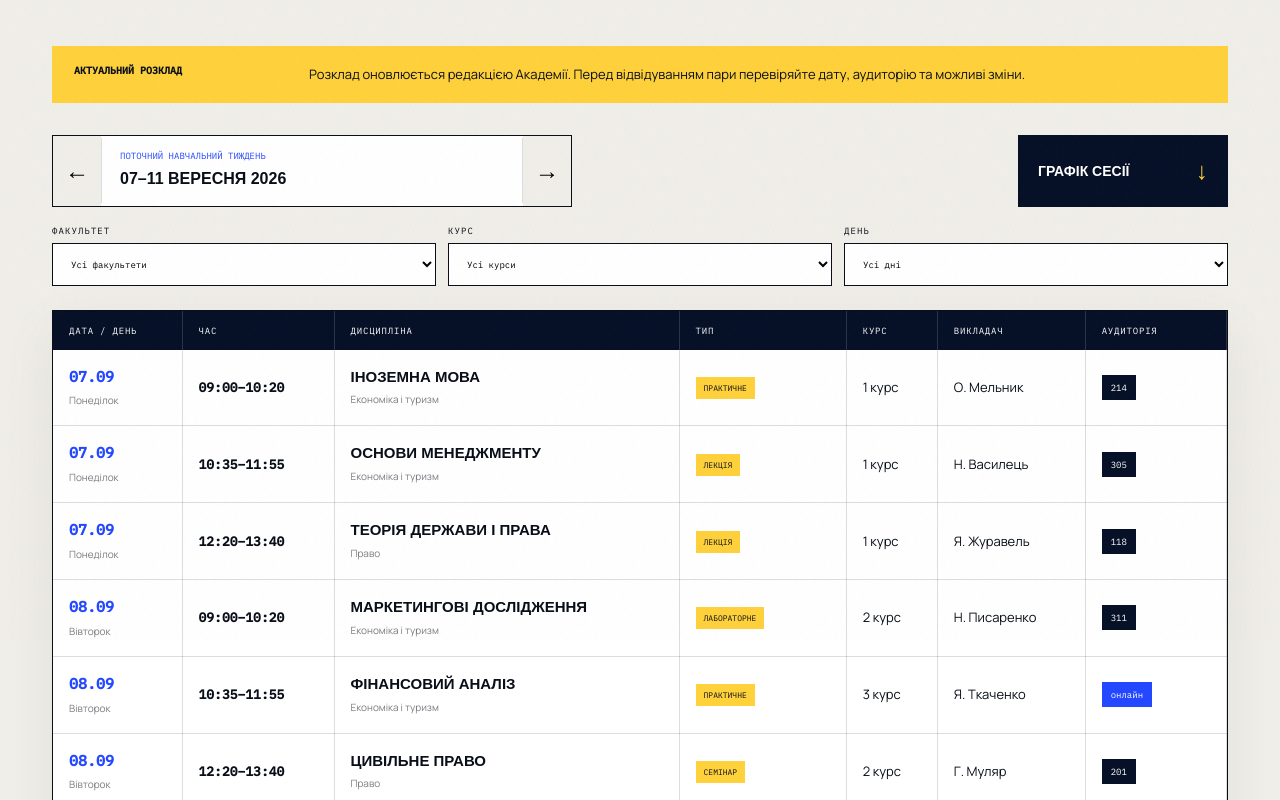
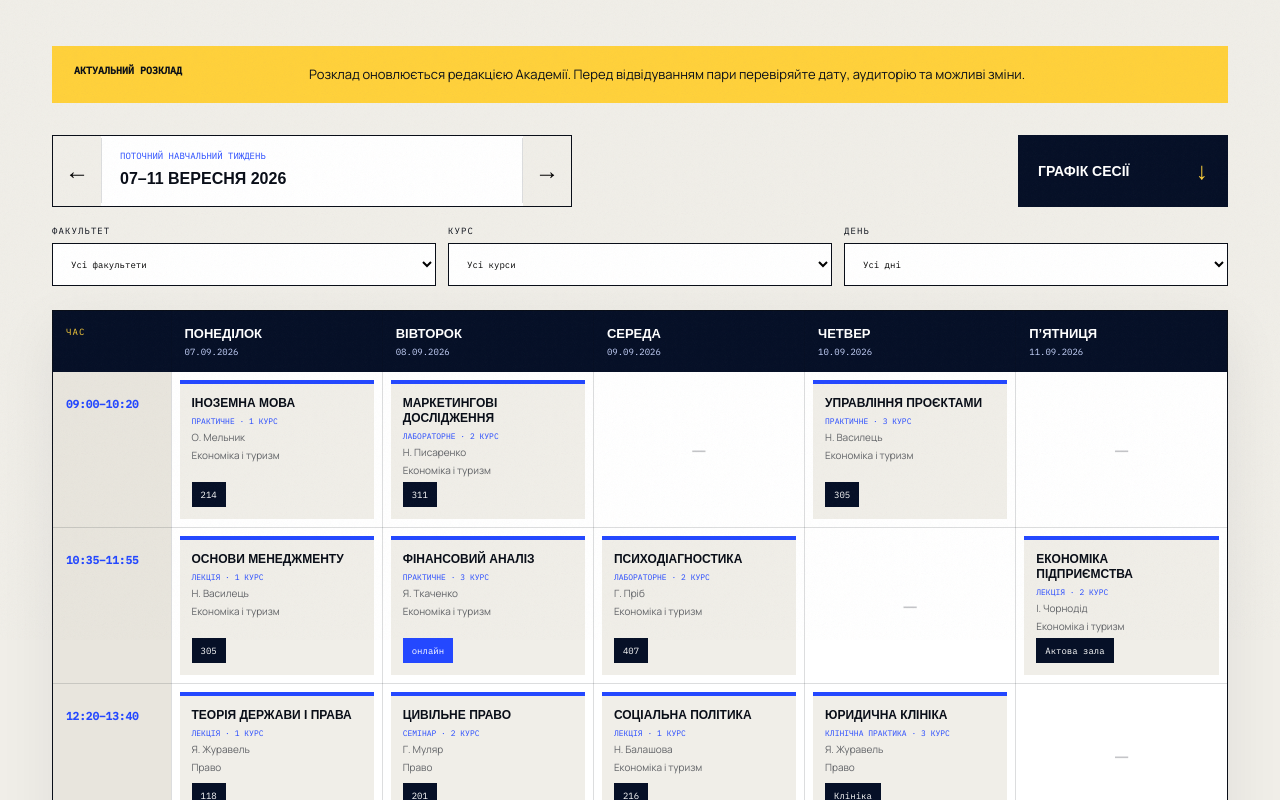
Before and after one commit to heads-and-tails/apsvt-website, a Next.js app: page /schedule in a window 1280 px wide. Shown: the part 560-1360 px from the top of the page. Built offline with nearby package versions, Linux system fonts and the light colour scheme; a web font is replaced by a local one.

Commit message:
Redesign weekly schedule and restore desktop nav

```diff
--- a/app/expanded.css
+++ b/app/expanded.css
@@ -420,3 +420,51 @@ section{padding-block:clamp(72px,8vw,112px)}
   .burger-lines{width:34px;height:34px}
 }
 @media(prefers-reduced-motion:reduce){.mainnav{transition:none}.mainnav .menu-grid a{transition:none}}
+
+/* Restore the compact desktop header; keep the overlay menu for smaller screens. */
+.desktop-mainnav{display:flex;align-items:center;gap:13px;margin-left:auto}
+.desktop-mainnav a{position:relative;padding:6px 0;font-size:11.5px;font-weight:600;white-space:nowrap}
+.desktop-mainnav a:after{content:"";position:absolute;left:0;bottom:0;width:0;height:3px;background:var(--gold);transition:width .28s}
+.desktop-mainnav a:hover:after,.desktop-mainnav a.active:after{width:100%}
+.desktop-mainnav a.active{color:var(--cobalt)}
+@media(min-width:1101px){.mainnav{display:none}.burger{display:none}}
+@media(max-width:1100px){.desktop-mainnav{display:none}}
+@media(max-width:1280px) and (min-width:1101px){.desktop-mainnav{gap:10px}.desktop-mainnav a{font-size:10.5px}}
+
+/* Weekly timetable: times in rows, weekdays in columns. */
+.weekly-schedule-wrap{overflow-x:auto;border:1px solid var(--ink);background:#fff;box-shadow:0 18px 55px rgba(6,16,39,.07)}
+table.weekly-schedule{width:100%;min-width:1120px;border-collapse:collapse;table-layout:fixed}
+table.weekly-schedule.single-day{min-width:0}
+table.weekly-schedule thead{background:var(--navy);color:#fff}
+table.weekly-schedule th,table.weekly-schedule td{border-right:1px solid var(--line);border-bottom:1px solid var(--line);vertical-align:top}
+table.weekly-schedule tr:last-child>*{border-bottom:0}
+table.weekly-schedule tr>*:last-child{border-right:0}
+table.weekly-schedule thead th{padding:15px 13px;text-align:left}
+table.weekly-schedule thead th:first-child{width:118px;color:var(--gold);font:9px var(--mono);letter-spacing:.12em;text-transform:uppercase}
+table.weekly-schedule thead span{display:block;font:600 13px var(--disp);text-transform:uppercase}
+table.weekly-schedule thead small{display:block;margin-top:5px;font:9px var(--mono);color:var(--sky)}
+table.weekly-schedule tbody>tr>th{width:118px;padding:18px 13px;background:#e8e5dd;text-align:left}
+table.weekly-schedule tbody>tr>th b{font:700 11px var(--mono);color:var(--cobalt);white-space:nowrap}
+table.weekly-schedule td{height:145px;padding:8px;background:#fff}
+table.weekly-schedule tbody tr:hover td{background:#f7f8ff}
+.schedule-entry{height:100%;min-height:125px;padding:12px;background:var(--paper);border-top:4px solid var(--cobalt);display:flex;flex-direction:column;gap:5px}
+.schedule-entry+.schedule-entry{margin-top:8px}
+.schedule-entry strong{font:600 12px/1.25 var(--disp);text-transform:uppercase;overflow-wrap:anywhere}
+.schedule-entry>span{font:8px var(--mono);text-transform:uppercase;color:var(--cobalt)}
+.schedule-entry small{font-size:10px;line-height:1.3;color:rgba(9,14,24,.62)}
+.schedule-entry .room{align-self:flex-start;margin-top:auto}
+.schedule-free{display:grid;height:100%;place-items:center;color:rgba(9,14,24,.24);font:22px var(--mono)}
+.schedule-mobile-days{display:none}
+@media(max-width:700px){
+  .weekly-schedule-wrap{display:none}
+  .schedule-mobile-days{display:grid;gap:20px}
+  .schedule-mobile-day{padding:0;background:transparent}
+  .schedule-mobile-day>header{display:flex;align-items:end;justify-content:space-between;gap:14px;background:var(--navy);color:#fff;border-bottom:4px solid var(--gold);padding:14px 16px}
+  .schedule-mobile-day>header span{display:block;font:600 18px var(--disp);text-transform:uppercase}
+  .schedule-mobile-day>header small{display:block;margin-top:4px;font:9px var(--mono);color:var(--sky)}
+  .schedule-mobile-day>header>b{font:9px var(--mono);color:var(--gold);text-transform:uppercase}
+  .schedule-mobile-row{display:grid;grid-template-columns:96px minmax(0,1fr);border:1px solid var(--ink);border-top:0;background:#fff}
+  .schedule-mobile-row>time{padding:16px 10px;font:700 10px var(--mono);color:var(--cobalt);border-right:1px solid var(--ink)}
+  .schedule-mobile-row>div{min-width:0;padding:9px}
+  .schedule-mobile-row .schedule-entry{min-height:150px}
+}
--- a/app/schedule/ScheduleBrowser.tsx
+++ b/app/schedule/ScheduleBrowser.tsx
@@ -3,19 +3,106 @@
 import Link from "next/link";
 import { useMemo, useState } from "react";
 
-export type Lesson = { date: string; day: string; time: string; course: string; type: string; group: string; faculty: string; teacher: string; room: string };
-const days = ["Усі дні", "Понеділок", "Вівторок", "Середа", "Четвер", "П’ятниця"];
+export type Lesson = {
+  date: string;
+  day: string;
+  time: string;
+  course: string;
+  type: string;
+  group: string;
+  faculty: string;
+  teacher: string;
+  room: string;
+};
+
+const weekdays = ["Понеділок", "Вівторок", "Середа", "Четвер", "П’ятниця"];
+
+function LessonCard({ lesson }: { lesson: Lesson }) {
+  return <article className="schedule-entry">
+    <strong>{lesson.course}</strong>
+    <span>{lesson.type} · {lesson.group}</span>
+    <small>{lesson.teacher}</small>
+    <small>{lesson.faculty}</small>
+    <em className={lesson.room === "онлайн" ? "room online" : "room"}>{lesson.room}</em>
+  </article>;
+}
 
 export function ScheduleBrowser({ lessons }: { lessons: Lesson[] }) {
   const [faculty, setFaculty] = useState("Усі факультети");
   const [group, setGroup] = useState("Усі курси");
   const [day, setDay] = useState("Усі дні");
   const [week, setWeek] = useState(0);
-  const filtered = useMemo(() => lessons.filter((lesson) => (faculty === "Усі факультети" || lesson.faculty === faculty) && (group === "Усі курси" || lesson.group === group) && (day === "Усі дні" || lesson.day === day)), [faculty, group, day]);
+
+  const filtered = useMemo(
+    () => lessons.filter((lesson) =>
+      (faculty === "Усі факультети" || lesson.faculty === faculty) &&
+      (group === "Усі курси" || lesson.group === group) &&
+      (day === "Усі дні" || lesson.day === day)
+    ),
+    [lessons, faculty, group, day],
+  );
+
+  const visibleDays = day === "Усі дні" ? weekdays : [day];
+  const times = useMemo(
+    () => [...new Set(filtered.map((lesson) => lesson.time))].sort((a, b) => a.localeCompare(b)),
+    [filtered],
+  );
+  const dates = useMemo(
+    () => lessons.reduce((result, lesson) => {
+      if (!result.has(lesson.day)) result.set(lesson.day, lesson.date);
+      return result;
+    }, new Map<string, string>()),
+    [lessons],
+  );
+
   return <div className="schedule-browser">
-    <div className="schedule-toolbar"><div className="week-switch"><button type="button" onClick={() => setWeek((value) => Math.max(-1, value - 1))} aria-label="Попередній тиждень">←</button><div><small>{week === 0 ? "Поточний навчальний тиждень" : week < 0 ? "Попередній тиждень" : "Наступний тиждень"}</small><b>{week === 0 ? "07–11 вересня 2026" : week < 0 ? "31 серпня–04 вересня 2026" : "14–18 вересня 2026"}</b></div><button type="button" onClick={() => setWeek((value) => Math.min(1, value + 1))} aria-label="Наступний тиждень">→</button></div><Link className="session-link" href="/schedule#session">Графік сесії <b>↓</b></Link></div>
-    <div className="schedule-controls"><label>Факультет<select value={faculty} onChange={(event) => setFaculty(event.target.value)}><option>Усі факультети</option><option>Економіка і туризм</option><option>Право</option></select></label><label>Курс<select value={group} onChange={(event) => setGroup(event.target.value)}><option>Усі курси</option><option>1 курс</option><option>2 курс</option><option>3 курс</option></select></label><label>День<select value={day} onChange={(event) => setDay(event.target.value)}>{days.map((item) => <option key={item}>{item}</option>)}</select></label></div>
-    <div className="schedule-table-wrap"><table className="schedule-table"><thead><tr><th>Дата / день</th><th>Час</th><th>Дисципліна</th><th>Тип</th><th>Курс</th><th>Викладач</th><th>Аудиторія</th></tr></thead><tbody>{filtered.map((lesson) => <tr key={`${lesson.date}-${lesson.time}-${lesson.course}`}><td data-label="Дата / день"><b>{lesson.date}</b><small>{lesson.day}</small></td><td className="time-cell" data-label="Час">{lesson.time}</td><td className="schedule-subject" data-label="Дисципліна"><strong>{lesson.course}</strong><small>{lesson.faculty}</small></td><td data-label="Тип"><span className="lesson-type">{lesson.type}</span></td><td data-label="Курс">{lesson.group}</td><td className="schedule-teacher" data-label="Викладач">{lesson.teacher}</td><td data-label="Аудиторія"><em className={lesson.room === "онлайн" ? "room online" : "room"}>{lesson.room}</em></td></tr>)}</tbody></table></div>
+    <div className="schedule-toolbar">
+      <div className="week-switch">
+        <button type="button" onClick={() => setWeek((value) => Math.max(-1, value - 1))} aria-label="Попередній тиждень">←</button>
+        <div>
+          <small>{week === 0 ? "Поточний навчальний тиждень" : week < 0 ? "Попередній тиждень" : "Наступний тиждень"}</small>
+          <b>{week === 0 ? "07–11 вересня 2026" : week < 0 ? "31 серпня–04 вересня 2026" : "14–18 вересня 2026"}</b>
+        </div>
+        <button type="button" onClick={() => setWeek((value) => Math.min(1, value + 1))} aria-label="Наступний тиждень">→</button>
+      </div>
+      <Link className="session-link" href="/schedule#session">Графік сесії <b>↓</b></Link>
+    </div>
+
+    <div className="schedule-controls">
+      <label>Факультет<select value={faculty} onChange={(event) => setFaculty(event.target.value)}><option>Усі факультети</option><option>Економіка і туризм</option><option>Право</option></select></label>
+      <label>Курс<select value={group} onChange={(event) => setGroup(event.target.value)}><option>Усі курси</option><option>1 курс</option><option>2 курс</option><option>3 курс</option></select></label>
+      <label>День<select data-testid="schedule-day-filter" value={day} onChange={(event) => setDay(event.target.value)}><option>Усі дні</option>{weekdays.map((item) => <option key={item}>{item}</option>)}</select></label>
+    </div>
+
+    {!!filtered.length && <>
+      <div className="weekly-schedule-wrap">
+        <table className={`weekly-schedule ${visibleDays.length === 1 ? "single-day" : ""}`}>
+          <thead><tr><th>Час</th>{visibleDays.map((weekday) => <th key={weekday}><span>{weekday}</span><small>{dates.get(weekday) ? `${dates.get(weekday)}.2026` : "—"}</small></th>)}</tr></thead>
+          <tbody>{times.map((time) => <tr key={time}>
+            <th><b>{time}</b></th>
+            {visibleDays.map((weekday) => {
+              const entries = filtered.filter((lesson) => lesson.day === weekday && lesson.time === time);
+              return <td key={weekday}>{entries.length ? entries.map((lesson) => <LessonCard lesson={lesson} key={`${lesson.date}-${lesson.time}-${lesson.course}`} />) : <span className="schedule-free">—</span>}</td>;
+            })}
+          </tr>)}</tbody>
+        </table>
+      </div>
+
+      <div className="schedule-mobile-days">
+        {visibleDays.map((weekday) => {
+          const entries = filtered.filter((lesson) => lesson.day === weekday).sort((a, b) => a.time.localeCompare(b.time));
+          if (!entries.length) return null;
+          return <section className="schedule-mobile-day" key={weekday}>
+            <header><div><span>{weekday}</span><small>{dates.get(weekday)}.2026</small></div><b>{entries.length} {entries.length === 1 ? "пара" : "пари"}</b></header>
+            {entries.map((lesson) => <div className="schedule-mobile-row" key={`${lesson.date}-${lesson.time}-${lesson.course}`}>
+              <time>{lesson.time}</time>
+              <div data-label="Дисципліна"><LessonCard lesson={lesson} /></div>
+            </div>)}
+          </section>;
+        })}
+      </div>
+    </>}
+
     {!filtered.length && <p className="schedule-empty">Для обраних фільтрів занять не знайдено.</p>}
   </div>;
 }
--- a/lib/english-content.ts
+++ b/lib/english-content.ts
@@ -49,7 +49,7 @@ export const englishPages: Record<string,EnglishPage> = {
   "research/conferences":{title:"Research conferences",eyebrow:"Research / Events",lead:"A meeting place for scholars, students, public institutions and professional communities.",introTitle:"Dialogue that moves knowledge forward",intro:"Academy conferences connect research with public challenges, professional practice and international cooperation.",highlights:[{title:"Municipal law",text:"Local democracy, reform and European standards."},{title:"Social and economic recovery",text:"Institutions, regions, businesses and communities."},{title:"Labour and social policy",text:"Rights, welfare and changing forms of work."},{title:"Student research",text:"Presentation practice and routes to publication."}],sections:[{kicker:"01 / Participation",title:"Present or attend",body:"Calls describe themes, formats, deadlines and publication options. Students are encouraged to participate with supervisor support.",items:["Read the call for papers","Submit an abstract or registration","Receive programme confirmation","Join sessions and publication process"]},{kicker:"02 / Formats",title:"Accessible research exchange",body:"Events may take place on campus, online or in a hybrid format depending on programme and partner participation.",items:["Keynote lectures","Thematic panels","Student sessions","Professional round tables"]}],cta:{title:"See upcoming events",text:"Conference and public-event announcements appear in the Academy calendar.",href:"/en/events",label:"Events calendar"}},
   events:{title:"Academy events",eyebrow:"Lectures · Conferences · Open Days",lead:"Meet the Academy at public lectures, applicant events, career sessions and community gatherings.",introTitle:"Join the conversation",intro:"Events connect prospective students, current students, lecturers, alumni and partners. Registration provides the programme, access details and reminders.",highlights:[{title:"22 August 2026",text:"Open Day · Campus · 11:00."},{title:"4 September 2026",text:"Open lecture: Law and social change · 15:00."},{title:"12 September 2026",text:"Career laboratory · Online · 17:30."},{title:"25 September 2026",text:"Academy International Day · Campus · 12:00."}],sections:[{kicker:"01 / Before the event",title:"Register in a minute",body:"Choose an event, leave your contact details and tell us about any accessibility or participation needs.",items:["Participation confirmation","Programme and access details","Reminder before the event","Follow-up resources when available"]},{kicker:"02 / For applicants",title:"See the Academy in context",body:"Open events help you compare programmes, meet faculty and understand what student life feels like before applying.",items:["Programme conversations","Campus tours","Admissions guidance","Student stories"]}],cta:{title:"Reserve your place",text:"Complete the English registration form below.",href:"#registration",label:"Register now"}},
   students:{title:"Student space",eyebrow:"Study · Services · Community",lead:"Schedules, the academic calendar, examinations, campus services and practical student links in one place.",introTitle:"Everything for the academic week",intro:"The student space brings together day-to-day learning information and routes to the people and services that can help.",highlights:[{title:"Class schedule",text:"Filter lessons by faculty, year and day."},{title:"Examination timetable",text:"Dates, assessment format, lecturer and room."},{title:"Academic calendar",text:"Teaching periods, breaks, examination sessions and holidays."},{title:"Campus services",text:"Library, housing, learning spaces and student support."}],sections:[{kicker:"01 / Learning",title:"Plan with confidence",body:"Use the current schedule as the operational source and check announcements for changes.",items:["Weekly timetable","Session timetable","Individual learning plan","Academic consultations"]},{kicker:"02 / Support",title:"Ask early",body:"Academic and campus teams can help with learning questions, accessibility, international opportunities and student wellbeing.",items:["Programme coordinators","Student services","Library support","International office"]}],cta:{title:"Open the schedule",text:"View the English timetable and filter the current week.",href:"/en/schedule",label:"Class schedule"}},
-  schedule:{title:"Class schedule",eyebrow:"Students / Academic week",lead:"A clear weekly table with filters for faculty, year and day.",introTitle:"Plan the week",intro:"Use the filters to find classes and check time, format, lecturer and room. Operational changes should always be confirmed through Academy announcements.",highlights:[{title:"Current week",text:"7–11 September 2026."},{title:"Three filters",text:"Faculty, study year and weekday."},{title:"Room information",text:"Campus rooms, specialist spaces and online sessions."},{title:"Session link",text:"Move directly to the examination timetable."}],sections:[{kicker:"01 / Reading the timetable",title:"One row, all details",body:"Every class entry includes date, time, subject, activity type, study year, lecturer and room.",items:["Lecture","Seminar or practical class","Laboratory","Clinical or project practice"]},{kicker:"02 / Changes",title:"Check before travelling",body:"Timetables may change for guest sessions, examinations or safety requirements.",items:["Review current announcements","Confirm online links","Contact your programme coordinator","Allow time to reach specialist rooms"]}]},
+  schedule:{title:"Class schedule",eyebrow:"Students / Academic week",lead:"A clear weekly table with filters for faculty, year and day.",introTitle:"Plan the week",intro:"Use the filters to find classes and check time, format, lecturer and room. Operational changes should always be confirmed through Academy announcements.",highlights:[{title:"Current week",text:"7–11 September 2026."},{title:"Three filters",text:"Faculty, study year and weekday."},{title:"Room information",text:"Campus rooms, specialist spaces and online sessions."},{title:"Session link",text:"Move directly to the examination timetable."}],sections:[{kicker:"01 / Reading the timetable",title:"The week at a glance",body:"Times run down the table and weekdays run across it, so open classes and busy periods are easy to compare.",items:["Lecture","Seminar or practical class","Laboratory","Clinical or project practice"]},{kicker:"02 / Changes",title:"Check before travelling",body:"Timetables may change for guest sessions, examinations or safety requirements.",items:["Review current announcements","Confirm online links","Contact your programme coordinator","Allow time to reach specialist rooms"]}]},
   "exam-schedule":{title:"Examination timetable",eyebrow:"Students / Assessment",lead:"Filter examinations and credits by faculty and study year.",introTitle:"Prepare for the session",intro:"The table combines date, time, subject, assessment form, lecturer and location. Students should confirm any individual arrangements with their programme coordinator.",highlights:[{title:"Winter session",text:"December 2026 timetable."},{title:"Exams and credits",text:"Assessment format is shown for each subject."},{title:"Campus and online",text:"Location is included in every row."},{title:"Study support",text:"Use course consultations before assessment."}],sections:[{kicker:"01 / Before assessment",title:"A simple preparation checklist",body:"Check the final schedule and course requirements early enough to resolve clashes or missing information.",items:["Confirm date and room","Review assessment criteria","Attend consultation","Bring required identification and materials"]},{kicker:"02 / Questions",title:"Who can help",body:"Contact the lecturer for subject requirements and the programme coordinator for scheduling or individual arrangements.",items:["Lecturer","Programme coordinator","Dean’s office","Student services"]}]},
   "academic-calendar":{title:"Academic year 2026/27",eyebrow:"Students / Annual plan",lead:"Teaching periods, examination sessions, breaks, holidays and key academic milestones.",introTitle:"See the whole year",intro:"The annual plan helps students coordinate study, assessments, internships and personal commitments.",highlights:[{title:"Autumn semester",text:"September–December 2026."},{title:"Winter session",text:"December 2026–January 2027."},{title:"Spring semester",text:"February–May 2027."},{title:"Summer assessment",text:"May–June 2027, followed by practice periods."}],sections:[{kicker:"01 / Key periods",title:"Teaching and assessment",body:"Programme-specific practice and thesis dates may differ, so students should also check their programme information.",items:["Orientation and first teaching week","Mid-semester learning checks","Winter and summer sessions","Internships and thesis defence"]},{kicker:"02 / Planning",title:"Use the calendar together with your schedule",body:"The annual plan gives the structure; weekly and examination timetables provide operational detail.",items:["Add major dates to your calendar","Plan travel around confirmed breaks","Check programme practice periods","Review changes in Academy announcements"]}]},
   materials:{title:"Academy materials",eyebrow:"Catalogue / Documents and resources",lead:"Search programme information, department materials, research resources and Academy documents.",introTitle:"One searchable catalogue",intro:"The catalogue preserves the Academy’s published materials in the redesigned site. Many formal documents remain in their original Ukrainian language, while their context and navigation are available in English.",highlights:[{title:"Programme resources",text:"Curricula, programme descriptions and learning components."},{title:"Research",text:"Articles, reports, conference materials and journal information."},{title:"Departments",text:"Teaching, staff and activity information by academic unit."},{title:"Institutional information",text:"Policies, public documents and Academy history."}],sections:[{kicker:"01 / Language",title:"Original documents remain authoritative",body:"English pages help international visitors understand each section. Signed and approved documents are preserved in the language in which they were issued.",items:["English route and context","Original file title","Document type and date","Direct access to the preserved source file"]},{kicker:"02 / Finding material",title:"Search by purpose",body:"Use programme, topic, author or document type to narrow the catalogue.",items:["Admissions and programmes","Academic departments","Research and publications","Student and institutional documents"]}]},
```
Also changed, not shown: app/components/SiteHeader.tsx (+22 -0 lines), app/en/EnglishInteractive.tsx (+18 -1 lines), 1 other file (tests, documents, lock files or other folders).
